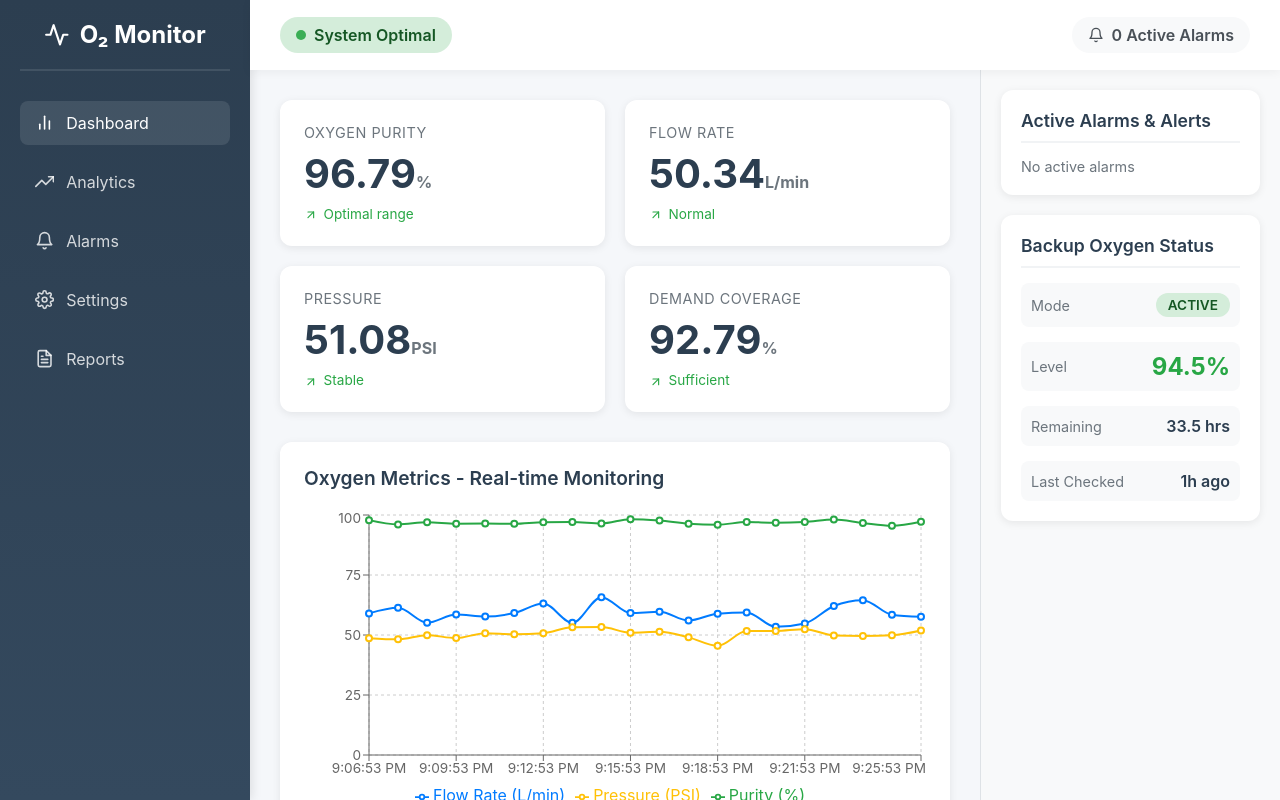
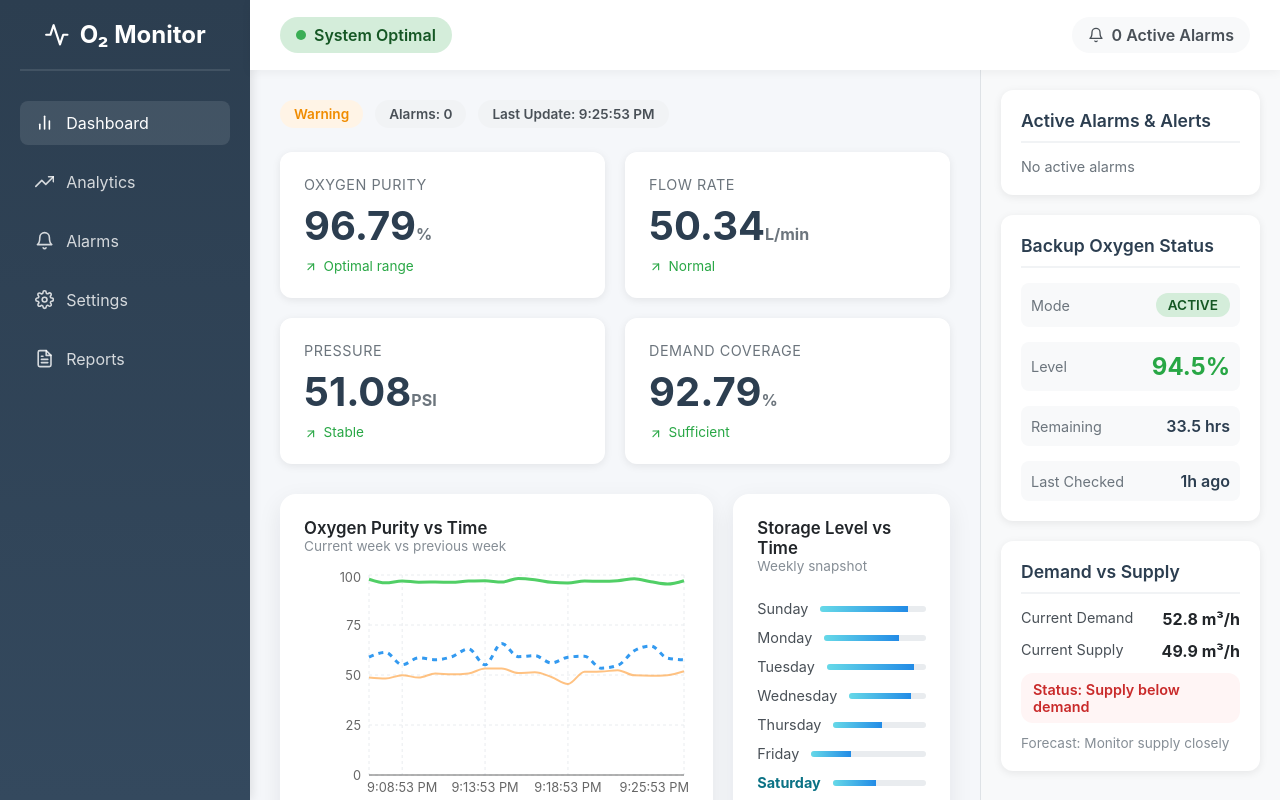
Before and after one commit to Aisha339900/hospital-oxygen-dashboard, a React (Create React App) app in the folder frontend/: page / in a window 1280 px wide. Built offline with nearby package versions, Linux system fonts and the light colour scheme.

Commit message:
fixed the UI

```diff
--- a/frontend/src/App.css
+++ b/frontend/src/App.css
@@ -165,6 +165,30 @@ body {
   overflow-y: auto;
 }
 
+.status-strip {
+  display: flex;
+  flex-wrap: wrap;
+  gap: 12px;
+  margin-bottom: 24px;
+}
+
+.status-pill {
+  padding: 6px 14px;
+  border-radius: 999px;
+  font-size: 0.85rem;
+  font-weight: 600;
+}
+
+.status-pill.warning {
+  background-color: #fff4e6;
+  color: #f08c00;
+}
+
+.status-pill.neutral {
+  background-color: #f1f3f5;
+  color: #495057;
+}
+
 .kpi-grid {
   display: grid;
   grid-template-columns: repeat(auto-fit, minmax(250px, 1fr));
@@ -223,19 +247,121 @@ body {
   color: #dc3545;
 }
 
-.chart-container {
-  background: white;
-  padding: 24px;
-  border-radius: 12px;
-  box-shadow: 0 2px 8px rgba(0, 0, 0, 0.08);
+.chart-grid {
+  display: grid;
+  grid-template-columns: 2fr 1fr;
+  gap: 20px;
   margin-bottom: 20px;
 }
 
-.chart-title {
-  font-size: 1.2rem;
-  color: #2c3e50;
+.chart-row {
+  display: grid;
+  grid-template-columns: repeat(auto-fit, minmax(280px, 1fr));
+  gap: 20px;
   margin-bottom: 20px;
+}
+
+.chart-card {
+  background: white;
+  padding: 24px;
+  border-radius: 16px;
+  box-shadow: 0 8px 24px rgba(15, 23, 42, 0.08);
+}
+
+.chart-card.large {
+  min-height: 320px;
+}
+
+.chart-header {
+  display: flex;
+  justify-content: space-between;
+  align-items: center;
+  margin-bottom: 16px;
+}
+
+.chart-label {
+  font-size: 1.05rem;
   font-weight: 600;
+  color: #212529;
+}
+
+.chart-subtitle {
+  display: block;
+  font-size: 0.85rem;
+  color: #868e96;
+}
+
+.storage-card {
+  display: flex;
+  flex-direction: column;
+}
+
+.storage-list {
+  list-style: none;
+  margin-top: 10px;
+  display: flex;
+  flex-direction: column;
+  gap: 12px;
+}
+
+.storage-item {
+  display: flex;
+  align-items: center;
+  justify-content: space-between;
+  gap: 12px;
+  font-size: 0.9rem;
+  color: #495057;
+}
+
+.storage-item.active span {
+  font-weight: 700;
+  color: #0b7285;
+}
+
+.storage-bar {
+  flex: 1;
+  height: 6px;
+  background-color: #e9ecef;
+  border-radius: 999px;
+  overflow: hidden;
+}
+
+.storage-bar-fill {
+  height: 100%;
+  background: linear-gradient(90deg, #66d9e8, #228be6);
+}
+
+.pie-wrapper {
+  display: flex;
+  flex-direction: column;
+  gap: 12px;
+}
+
+.pie-legend {
+  list-style: none;
+  display: flex;
+  flex-direction: column;
+  gap: 8px;
+  font-size: 0.9rem;
+  color: #495057;
+}
+
+.pie-legend li {
+  display: flex;
+  align-items: center;
+  justify-content: space-between;
+}
+
+.legend-dot {
+  width: 10px;
+  height: 10px;
+  border-radius: 50%;
+  margin-right: 10px;
+}
+
+.pie-legend strong {
+  font-size: 0.85rem;
+  color: #212529;
 }
 
 /* Right Panel */
@@ -358,6 +484,47 @@ body {
   color: #28a745;
 }
 
+.supply-demand {
+  display: flex;
+  flex-direction: column;
+  gap: 12px;
+}
+
+.supply-row {
+  display: flex;
+  justify-content: space-between;
+  font-size: 0.9rem;
+  color: #495057;
+}
+
+.supply-row strong {
+  font-size: 1rem;
+  color: #212529;
+}
+
+.supply-status {
+  padding: 8px 12px;
+  border-radius: 12px;
+  font-weight: 600;
+  font-size: 0.9rem;
+}
+
+.supply-status.good {
+  background-color: #e6fcf5;
+  color: #0ca678;
+}
+
+.supply-status.bad {
+  background-color: #fff5f5;
+  color: #c92a2a;
+}
+
+.supply-forecast {
+  font-size: 0.85rem;
+  color: #868e96;
+  margin: 0;
+}
+
 /* Responsive Design */
 @media (max-width: 1200px) {
   .dashboard {
@@ -410,6 +577,10 @@ body {
   .kpi-grid {
     grid-template-columns: repeat(auto-fit, minmax(200px, 1fr));
   }
+
+  .chart-grid {
+    grid-template-columns: 1fr;
+  }
 }
 
 @media (max-width: 576px) {
@@ -424,6 +595,10 @@ body {
   }
 
   .kpi-grid {
+    grid-template-columns: 1fr;
+  }
+
+  .chart-row {
     grid-template-columns: 1fr;
   }
 
--- a/frontend/src/App.js
+++ b/frontend/src/App.js
@@ -1,7 +1,23 @@
 import React, { useState, useEffect, useCallback } from 'react';
-import { LineChart, Line, XAxis, YAxis, CartesianGrid, Tooltip, Legend, ResponsiveContainer } from 'recharts';
+import {
+  LineChart,
+  Line,
+  XAxis,
+  YAxis,
+  CartesianGrid,
+  Tooltip,
+  Legend,
+  ResponsiveContainer,
+  BarChart,
+  Bar,
+  PieChart,
+  Pie,
+  Cell
+} from 'recharts';
 import { FiActivity, FiBarChart2, FiTrendingUp, FiBell, FiSettings, FiFileText, FiArrowUpRight } from 'react-icons/fi';
 import './App.css';
+
+const PIE_COLORS = ['#4c6ef5', '#63e6be', '#ffd43b', '#ff6b6b'];
 
 // Local simulation helpers mimic the historical backend endpoints so the UI stays interactive.
 const generateSimulatedData = () => {
@@ -85,6 +101,44 @@ const generatePredictions = () => {
   }));
 };
 
+const generateStorageLevels = () => {
+  const days = ['Sunday', 'Monday', 'Tuesday', 'Wednesday', 'Thursday', 'Friday', 'Saturday'];
+  const todayIndex = new Date().getDay();
+  return days.map((day, index) => ({
+    day,
+    isToday: index === todayIndex,
+    level: 30 + Math.random() * 60
+  }));
+};
+
+const generateFlowBreakdown = () => {
+  const labels = ['ICU', 'ER', 'Surgery', 'Wards', 'Lab'];
+  return labels.map((label) => ({
+    department: label,
+    value: 8 + Math.random() * 12
+  }));
+};
+
+const generatePressureBreakdown = () => {
+  return [
+    { name: 'Primary Tanks', value: 38 + Math.random() * 8 },
+    { name: 'Manifold', value: 20 + Math.random() * 6 },
+    { name: 'Pipelines', value: 25 + Math.random() * 6 },
+    { name: 'Other', value: 10 + Math.random() * 5 }
+  ];
+};
+
+const generateSupplyDemand = () => {
+  const demand = 50 + Math.random() * 10;
+  const supply = demand + (Math.random() * 6 - 3);
+  return {
+    currentDemand: demand.toFixed(1),
+    currentSupply: supply.toFixed(1),
+    status: supply >= demand ? 'Supply meets demand' : 'Supply below demand',
+    forecast: supply >= demand ? 'No supply risk detected' : 'Monitor supply closely'
+  };
+};
+
 function App() {
   const [status, setStatus] = useState(null);
   const [data, setData] = useState([]);
@@ -93,6 +147,10 @@ function App() {
   const [predictions, setPredictions] = useState([]);
   const [loading, setLoading] = useState(true);
   const [error, setError] = useState(null);
+  const [storageLevels, setStorageLevels] = useState([]);
+  const [flowBreakdown, setFlowBreakdown] = useState([]);
+  const [pressureBreakdown, setPressureBreakdown] = useState([]);
+  const [supplyDemand, setSupplyDemand] = useState(null);
 
   const fetchData = useCallback(() => {
     try {
@@ -102,6 +160,10 @@ function App() {
       setAlarms(generateAlarms());
       setBackup(generateBackupStatus());
       setPredictions(generatePredictions());
+      setStorageLevels(generateStorageLevels());
+      setFlowBreakdown(generateFlowBreakdown());
+      setPressureBreakdown(generatePressureBreakdown());
+      setSupplyDemand(generateSupplyDemand());
       setLoading(false);
       setError(null);
     } catch (err) {
@@ -138,6 +200,8 @@ function App() {
   }
 
   const unacknowledgedAlarms = alarms.filter(a => !a.acknowledged).length;
+  const lastUpdated = formatTimestamp(status.timestamp);
+  const supplyIsHealthy = supplyDemand && parseFloat(supplyDemand.currentSupply) >= parseFloat(supplyDemand.currentDemand);
 
   return (
     <div className="dashboard">
@@ -209,6 +273,12 @@ function App() {
 
       {/* Main Content */}
       <main className="main-content">
+        <div className="status-strip">
+          <div className="status-pill warning">Warning</div>
+          <div className="status-pill neutral">Alarms: {unacknowledgedAlarms}</div>
+          <div className="status-pill neutral">Last Update: {lastUpdated}</div>
+        </div>
+
         {/* KPI Cards */}
         <div className="kpi-grid">
           <div className="kpi-card">
@@ -260,71 +330,119 @@ function App() {
           </div>
         </div>
 
-        {/* Time Series Chart */}
-        <div className="chart-container">
-          <h3 className="chart-title">Oxygen Metrics - Real-time Monitoring</h3>
-          <ResponsiveContainer width="100%" height={300}>
+        <div className="chart-grid">
+          <div className="chart-card large">
+            <div className="chart-header">
+              <div>
+                <p className="chart-label">Oxygen Purity vs Time</p>
+                <span className="chart-subtitle">Current week vs previous week</span>
+              </div>
+            </div>
+            <ResponsiveContainer width="100%" height={260}>
               <LineChart data={data}>
-              <CartesianGrid strokeDasharray="3 3" />
+                <CartesianGrid strokeDasharray="3 3" stroke="#e9ecef" />
                 <XAxis
                   dataKey="timestamp"
                   tickFormatter={formatTimestamp}
-                style={{ fontSize: '0.85rem' }}
+                  style={{ fontSize: '0.8rem' }}
+                  tickLine={false}
                 />
-              <YAxis style={{ fontSize: '0.85rem' }} />
-              <Tooltip
-                labelFormatter={formatTimestamp}
-                contentStyle={{ borderRadius: '8px' }}
-              />
+                <YAxis style={{ fontSize: '0.8rem' }} tickLine={false} axisLine={false} />
+                <Tooltip labelFormatter={formatTimestamp} contentStyle={{ borderRadius: '8px', borderColor: '#e9ecef' }} />
                 <Legend />
-              <Line type="monotone" dataKey="purity" stroke="#28a745" name="Purity (%)" strokeWidth={2} />
-              <Line type="monotone" dataKey="flowRate" stroke="#007bff" name="Flow Rate (L/min)" strokeWidth={2} />
-              <Line type="monotone" dataKey="pressure" stroke="#ffc107" name="Pressure (PSI)" strokeWidth={2} />
+                <Line type="monotone" dataKey="purity" stroke="#51cf66" name="Purity (%)" strokeWidth={3} dot={false} />
+                <Line type="monotone" dataKey="flowRate" stroke="#339af0" name="Flow Rate" strokeWidth={3} strokeDasharray="5 5" dot={false} />
+                <Line type="monotone" dataKey="pressure" stroke="#ffa94d" name="Pressure" strokeWidth={2} dot={false} opacity={0.7} />
               </LineChart>
             </ResponsiveContainer>
           </div>
 
-        {/* Demand Coverage Chart */}
-        <div className="chart-container">
-          <h3 className="chart-title">Demand Coverage Trend</h3>
-          <ResponsiveContainer width="100%" height={200}>
-            <LineChart data={data}>
-              <CartesianGrid strokeDasharray="3 3" />
-              <XAxis
-                dataKey="timestamp"
-                tickFormatter={formatTimestamp}
-                style={{ fontSize: '0.85rem' }}
-              />
-              <YAxis style={{ fontSize: '0.85rem' }} />
-              <Tooltip
-                labelFormatter={formatTimestamp}
-                contentStyle={{ borderRadius: '8px' }}
-              />
-              <Legend />
-              <Line type="monotone" dataKey="demandCoverage" stroke="#17a2b8" name="Coverage (%)" strokeWidth={2} />
-            </LineChart>
+          <div className="chart-card storage-card">
+            <div className="chart-header">
+              <div>
+                <p className="chart-label">Storage Level vs Time</p>
+                <span className="chart-subtitle">Weekly snapshot</span>
+              </div>
+            </div>
+            <ul className="storage-list">
+              {storageLevels.map((item) => (
+                <li key={item.day} className={`storage-item ${item.isToday ? 'active' : ''}`}>
+                  <span>{item.day}</span>
+                  <div className="storage-bar">
+                    <div className="storage-bar-fill" style={{ width: `${item.level}%` }}></div>
+                  </div>
+                </li>
+              ))}
+            </ul>
+          </div>
+        </div>
+
+        <div className="chart-row">
+          <div className="chart-card">
+            <div className="chart-header">
+              <div>
+                <p className="chart-label">Flow Rate vs Time</p>
+                <span className="chart-subtitle">Departmental distribution</span>
+              </div>
+            </div>
+            <ResponsiveContainer width="100%" height={240}>
+              <BarChart data={flowBreakdown}>
+                <CartesianGrid strokeDasharray="3 3" vertical={false} stroke="#f1f3f5" />
+                <XAxis dataKey="department" tickLine={false} axisLine={false} style={{ fontSize: '0.8rem' }} />
+                <YAxis tickLine={false} axisLine={false} style={{ fontSize: '0.8rem' }} />
+                <Tooltip cursor={{ fill: 'rgba(76, 110, 245, 0.1)' }} />
+                <Bar dataKey="value" fill="#748ffc" radius={[8, 8, 0, 0]} />
+              </BarChart>
             </ResponsiveContainer>
+          </div>
+
+          <div className="chart-card">
+            <div className="chart-header">
+              <div>
+                <p className="chart-label">Pressure vs Time</p>
+                <span className="chart-subtitle">Asset contribution</span>
+              </div>
+            </div>
+            <div className="pie-wrapper">
+              <ResponsiveContainer width="100%" height={240}>
+                <PieChart>
+                  <Pie data={pressureBreakdown} dataKey="value" innerRadius={60} outerRadius={90} paddingAngle={4}>
+                    {pressureBreakdown.map((entry, index) => (
+                      <Cell key={entry.name} fill={PIE_COLORS[index % PIE_COLORS.length]} />
+                    ))}
+                  </Pie>
+                  <Tooltip />
+                </PieChart>
+              </ResponsiveContainer>
+              <ul className="pie-legend">
+                {pressureBreakdown.map((entry, index) => (
+                  <li key={entry.name}>
+                    <span className="legend-dot" style={{ backgroundColor: PIE_COLORS[index % PIE_COLORS.length] }}></span>
+                    {entry.name}
+                    <strong>{entry.value.toFixed(1)}%</strong>
+                  </li>
+                ))}
+              </ul>
+            </div>
+          </div>
         </div>
 
         {/* Predictions Chart */}
         {predictions.length > 0 && (
-          <div className="chart-container">
-            <h3 className="chart-title">Predicted Demand (Next 50 minutes)</h3>
-            <ResponsiveContainer width="100%" height={200}>
+          <div className="chart-card">
+            <div className="chart-header">
+              <div>
+                <p className="chart-label">Predicted Demand (Next 50 minutes)</p>
+                <span className="chart-subtitle">5-minute intervals</span>
+              </div>
+            </div>
+            <ResponsiveContainer width="100%" height={220}>
               <LineChart data={predictions}>
-                <CartesianGrid strokeDasharray="3 3" />
-                <XAxis
-                  dataKey="timestamp"
-                  tickFormatter={formatTimestamp}
-                  style={{ fontSize: '0.85rem' }}
-                />
-                <YAxis style={{ fontSize: '0.85rem' }} />
-                <Tooltip
-                  labelFormatter={formatTimestamp}
-                  contentStyle={{ borderRadius: '8px' }}
-                />
-                <Legend />
-                <Line type="monotone" dataKey="predictedDemand" stroke="#6610f2" name="Predicted Demand (L/min)" strokeWidth={2} strokeDasharray="5 5" />
+                <CartesianGrid strokeDasharray="3 3" stroke="#f1f3f5" />
+                <XAxis dataKey="timestamp" tickFormatter={formatTimestamp} style={{ fontSize: '0.8rem' }} tickLine={false} />
+                <YAxis style={{ fontSize: '0.8rem' }} tickLine={false} axisLine={false} />
+                <Tooltip labelFormatter={formatTimestamp} />
+                <Line type="monotone" dataKey="predictedDemand" stroke="#845ef7" strokeWidth={3} dot={false} />
               </LineChart>
             </ResponsiveContainer>
           </div>
@@ -382,6 +500,26 @@ function App() {
             </div>
           </div>
         )}
+
+        {supplyDemand && (
+          <div className="panel-section">
+            <h3 className="panel-title">Demand vs Supply</h3>
+            <div className="supply-demand">
+              <div className="supply-row">
+                <span>Current Demand</span>
+                <strong>{supplyDemand.currentDemand} m³/h</strong>
+              </div>
+              <div className="supply-row">
+                <span>Current Supply</span>
+                <strong>{supplyDemand.currentSupply} m³/h</strong>
+              </div>
+              <div className={`supply-status ${supplyIsHealthy ? 'good' : 'bad'}`}>
+                Status: {supplyDemand.status}
+              </div>
+              <p className="supply-forecast">Forecast: {supplyDemand.forecast}</p>
+            </div>
+          </div>
+        )}
       </aside>
     </div>
   );
```
Lines whose indentation alone changed are shown as unchanged.
